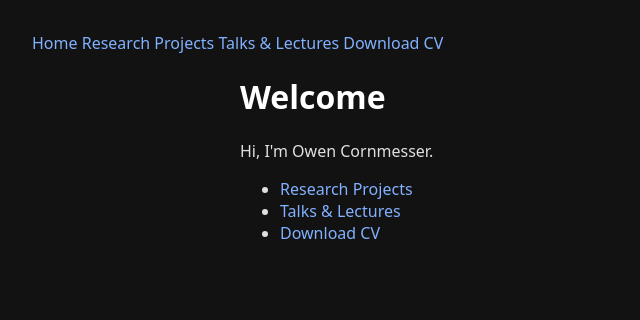
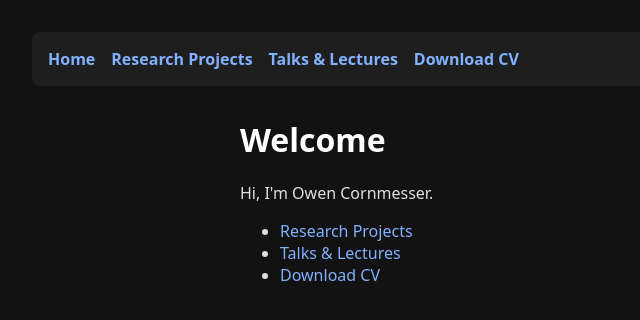
Before and after one commit to ocornmesser/ocornmesser.github.io, a Jekyll site: the page built from index.md, in a window 1280 px wide. Shown: the top 320 px of the page, without its empty margins (0-640 px from the left). Built offline with Jekyll 4.4.1, drawn with Linux system fonts in a browser that asks for light colours.

Commit message:
Update dark-theme.css

```diff
--- a/css/dark-theme.css
+++ b/css/dark-theme.css
@@ -1,4 +1,3 @@
-
 body {
   background-color: #121212;
   color: #e0e0e0;
@@ -20,3 +19,22 @@ h1, h2, h3 {
   max-width: 800px;
   margin: auto;
 }
+.navbar {
+  display: flex;
+  gap: 1rem;
+  margin-bottom: 2rem;
+  background-color: #1e1e1e;
+  padding: 1rem;
+  border-radius: 0.5rem;
+  position: sticky;
+  top: 0;
+  z-index: 1000;
+}
+.navbar a {
+  color: #82b1ff;
+  text-decoration: none;
+  font-weight: bold;
+}
+.navbar a:hover {
+  text-decoration: underline;
+}
```
